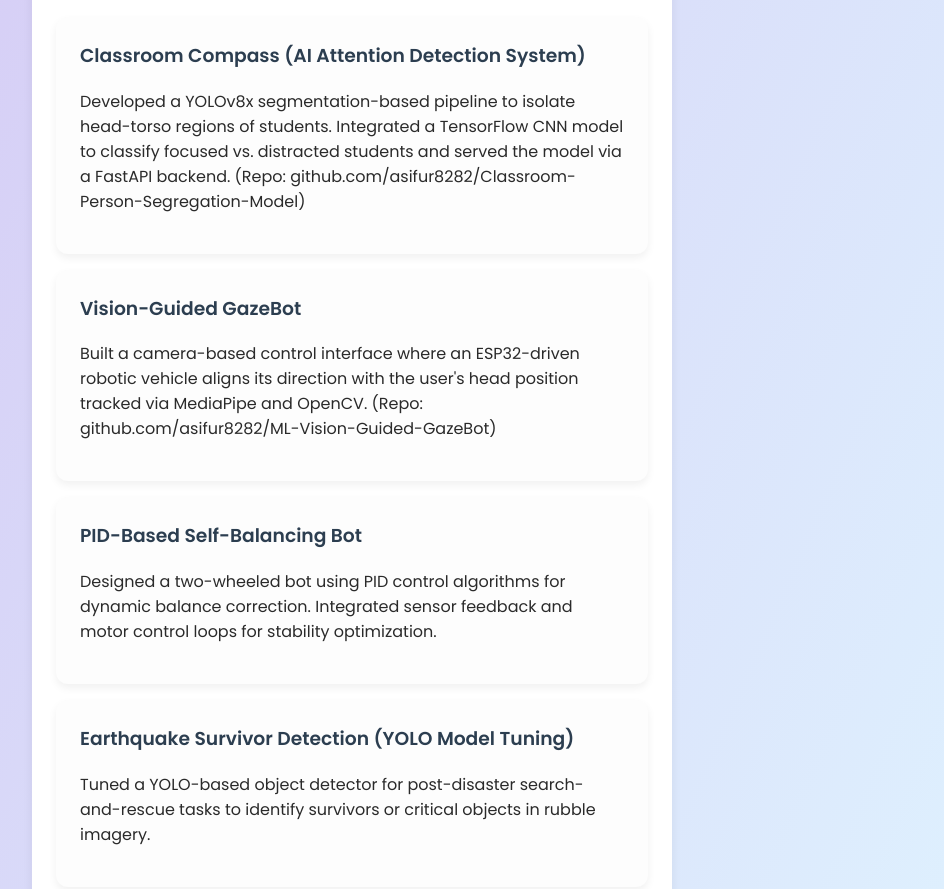
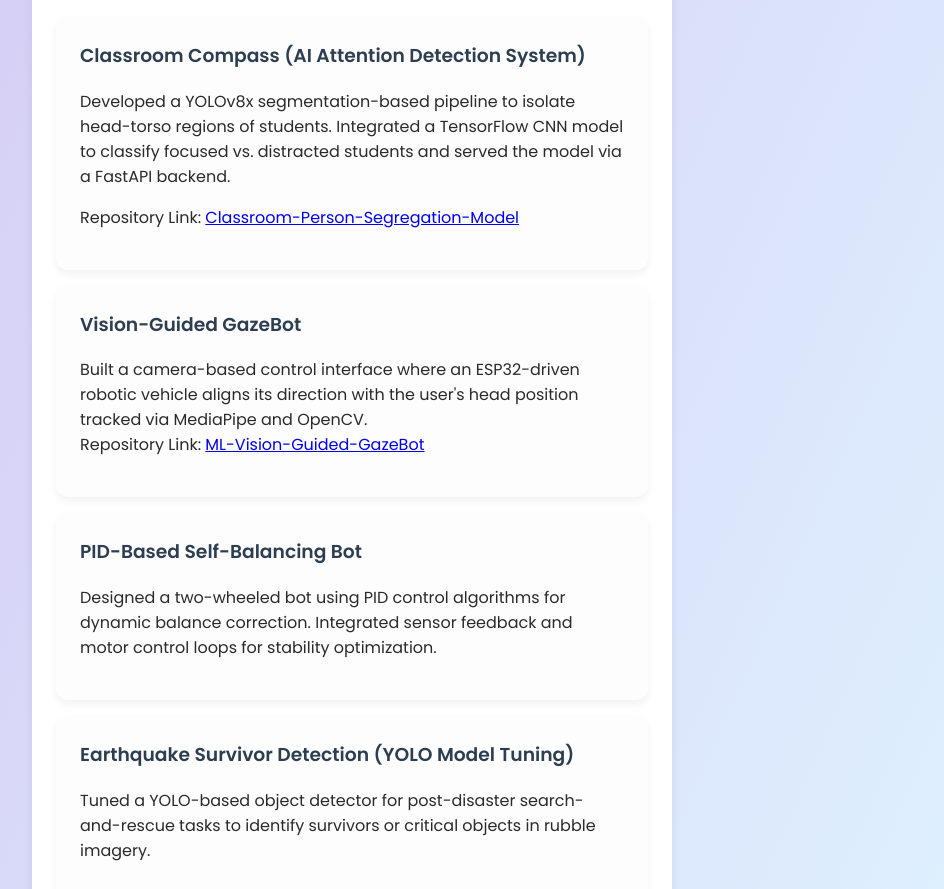
Before and after one commit to asifur8282/asifur-rahaman-portfolio, a plain HTML site: page index.html in a window 1280 px wide. Shown: the part 1631-2520 px from the top of the page, without its empty margins (288-1232 px from the left). Drawn offline with Linux system fonts and the light colour scheme.

Commit message:
Updated Index.html

```diff
--- a/index.html
+++ b/index.html
@@ -118,11 +118,12 @@
             <h2>Projects</h2>
             <article class="project-card">
                 <h3>Classroom Compass (AI Attention Detection System)</h3>
-                <p>Developed a YOLOv8x segmentation-based pipeline to isolate head-torso regions of students. Integrated a TensorFlow CNN model to classify focused vs. distracted students and served the model via a FastAPI backend. (Repo: github.com/asifur8282/Classroom-Person-Segregation-Model)</p>
+                <p>Developed a YOLOv8x segmentation-based pipeline to isolate head-torso regions of students. Integrated a TensorFlow CNN model to classify focused vs. distracted students and served the model via a FastAPI backend. </p>
+                <p>Repository Link: <a href="https://github.com/asifur8282/Classroom-Person-Segregation-Model">Classroom-Person-Segregation-Model</a></p>
             </article>
             <article class="project-card">
                 <h3>Vision-Guided GazeBot</h3>
-                <p>Built a camera-based control interface where an ESP32-driven robotic vehicle aligns its direction with the user's head position tracked via MediaPipe and OpenCV. (Repo: github.com/asifur8282/ML-Vision-Guided-GazeBot)</p>
+                <p>Built a camera-based control interface where an ESP32-driven robotic vehicle aligns its direction with the user's head position tracked via MediaPipe and OpenCV. <br> Repository Link: <a href="https://github.com/asifur8282/ML-Vision-Guided-GazeBot">ML-Vision-Guided-GazeBot</a></p>
             </article>
             <article class="project-card">
                 <h3>PID-Based Self-Balancing Bot</h3>
```
